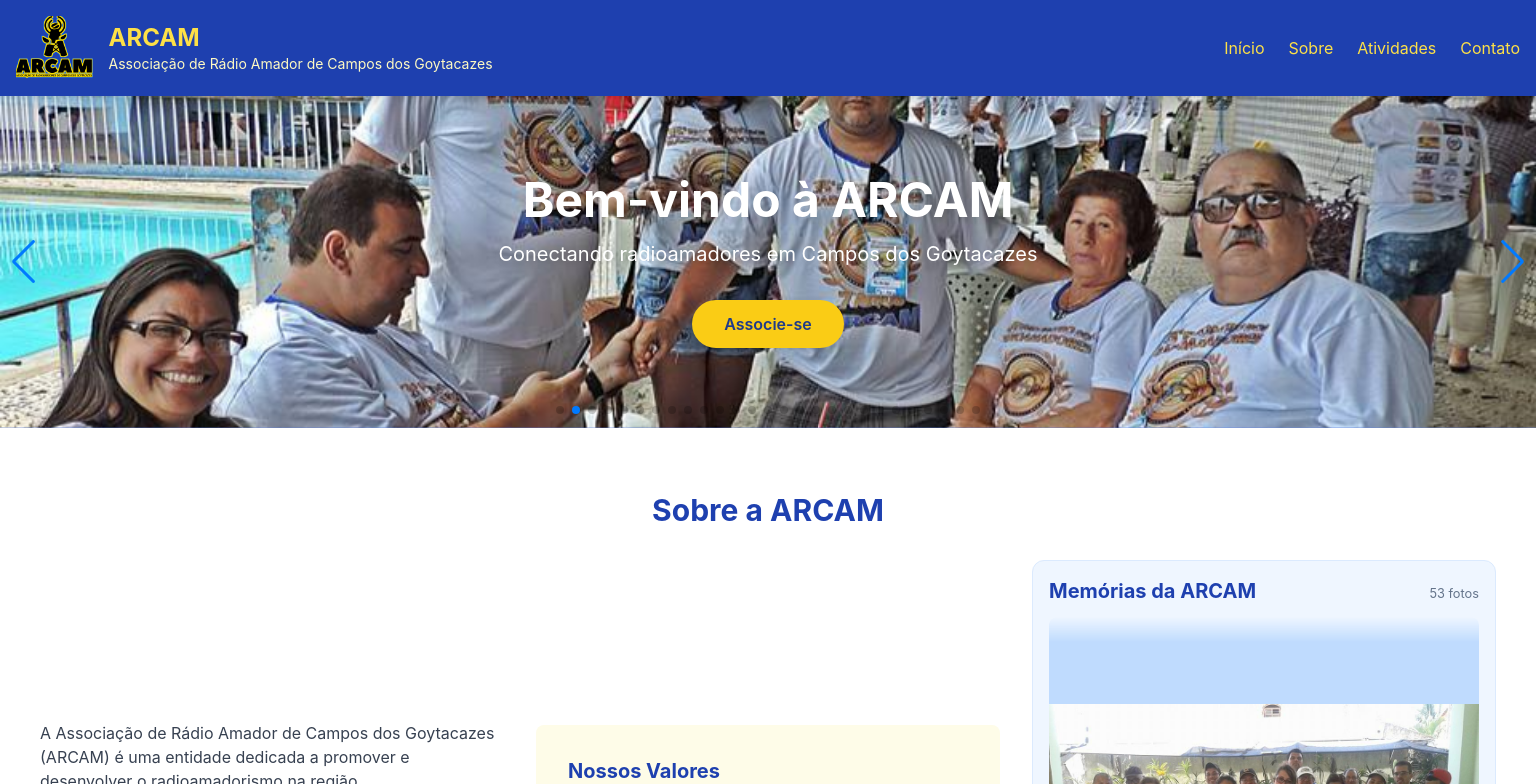
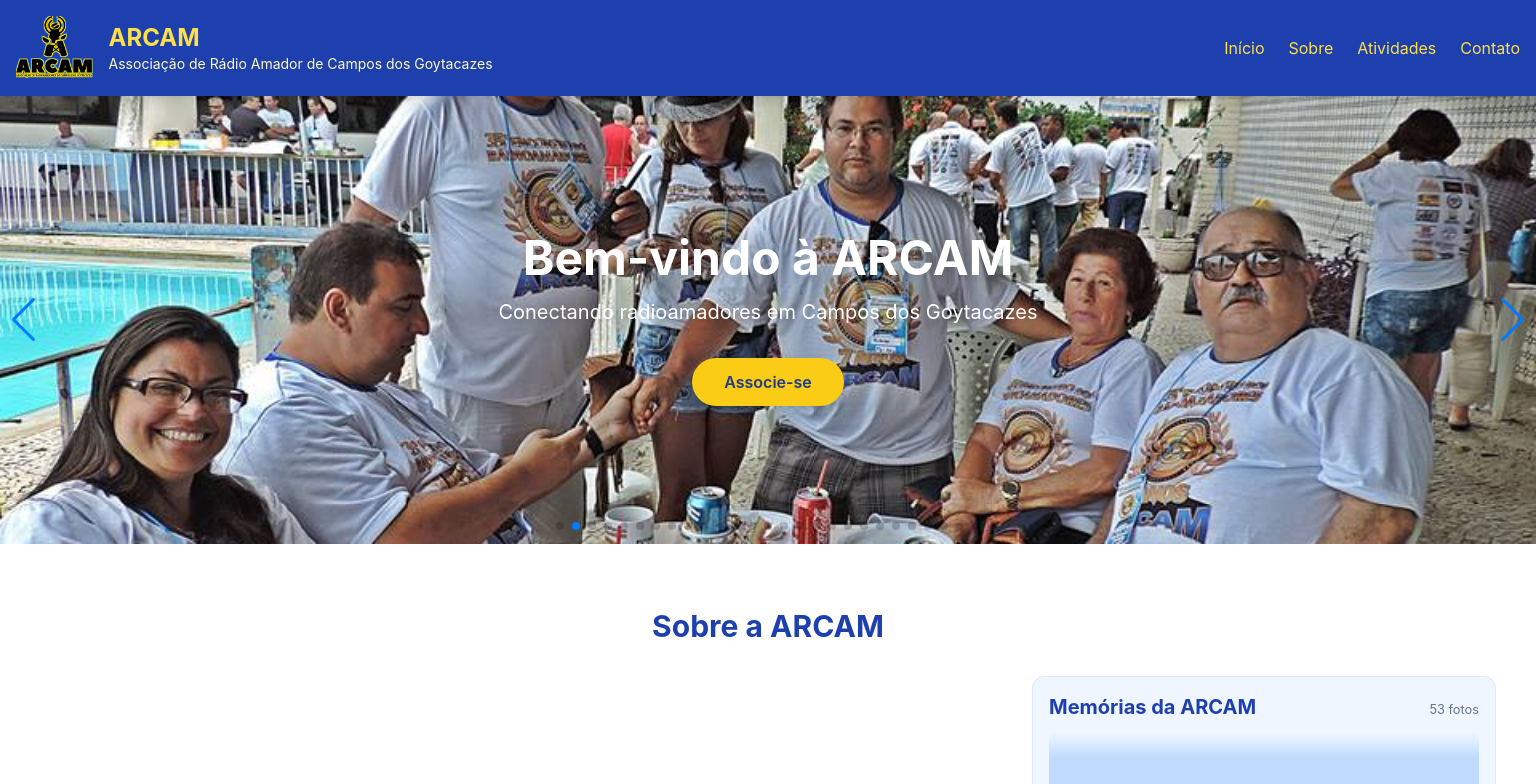
Before and after one commit to rafaelzaap/Website-Arcam, a React (Create React App) app: page / in a window 1536 px wide. Shown: the top 784 px of the page. Built offline with nearby package versions, Linux system fonts and the light colour scheme; the HTML template or start-up script is replaced by a standard one.

Commit message:
Aumentar altura do carrossel em telas grandes

```diff
--- a/src/components/Hero.js
+++ b/src/components/Hero.js
@@ -55,7 +55,7 @@
   return (
     <section
       id="inicio"
-      className="relative text-white py-20 overflow-hidden scroll-mt-24"
+      className="hero-secao relative flex items-center justify-center text-white py-20 overflow-hidden scroll-mt-24"
     >
       {temCarrossel ? (
         <div className="absolute inset-0">
--- a/src/index.css
+++ b/src/index.css
@@ -18,6 +18,12 @@
 
 html {
   scroll-behavior: smooth;
+}
+
+@media (min-width: 1536px) {
+  .hero-secao {
+    min-height: clamp(28rem, 25vw, 36rem);
+  }
 }
 
 .fotos-galeria {
```
